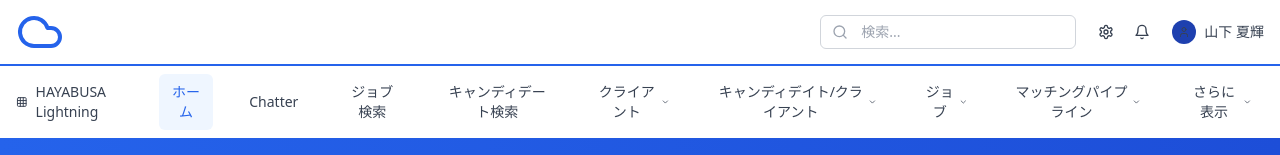
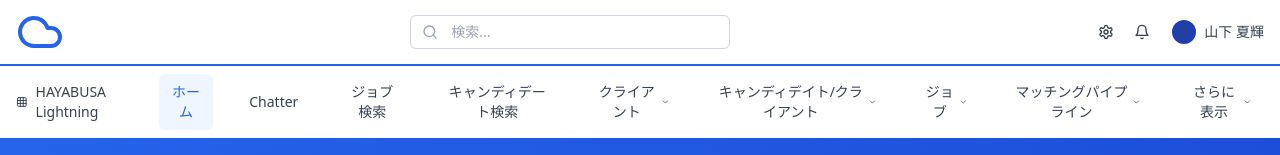
Before and after one commit to NatsukiNateYamashita/better-job-condition-recommender, a React (Vite) app: page / in a window 1280 px wide. Shown: the top 155 px of the page. Built offline with nearby package versions, Linux system fonts and the light colour scheme.

Commit message:
tmp commit

```diff
--- a/src/App.tsx
+++ b/src/App.tsx
@@ -113,24 +113,26 @@ function App() {
       <header className="bg-white border-b border-gray-200 shadow-sm">
         {/* Top Header Bar */}
         <div className="px-4 py-2 bg-white">
-          <div className="flex items-center justify-between">
+          <div className="flex items-center">
+            {/* 左側ロゴ */}
             <div className="flex items-center gap-4">
               <div className="flex items-center gap-3">
                 <Cloud className="w-12 h-12 text-blue-600" />
               </div>
             </div>
-
-            <div className="flex items-center gap-4">
-              <div className="relative">
+            {/* 中央 検索窓 */}
+            <div className="flex-1 flex justify-center">
+              <div className="relative w-full max-w-xs">
                 <Search className="w-4 h-4 absolute left-3 top-1/2 transform -translate-y-1/2 text-gray-400" />
                 <input
                   type="text"
                   placeholder="検索..."
-                  className="pl-10 pr-4 py-1.5 border border-gray-300 rounded-md text-sm focus:outline-none focus:ring-2 focus:ring-blue-500 focus:border-blue-500 w-64 bg-white"
+                  className="pl-10 pr-4 py-1.5 border border-gray-300 rounded-md text-sm focus:outline-none focus:ring-2 focus:ring-blue-500 focus:border-blue-500 w-full bg-white"
                 />
               </div>
-
-              <div className="flex items-center gap-2">
+            </div>
+            {/* 右側アイコン */}
+            <div className="flex items-center gap-2 ml-4">
               <button className="p-1.5 text-gray-700 hover:bg-blue-700 rounded-md">
                 <Settings className="w-4 h-4" />
               </button>
@@ -142,7 +144,6 @@ function App() {
                   <User className="w-3 h-3 text-gray-700" />
                 </div>
                 <span className="text-sm font-medium text-gray-700">山下 夏輝</span>
-                </div>
               </div>
             </div>
           </div>
```
Lines whose indentation alone changed are shown as unchanged.
